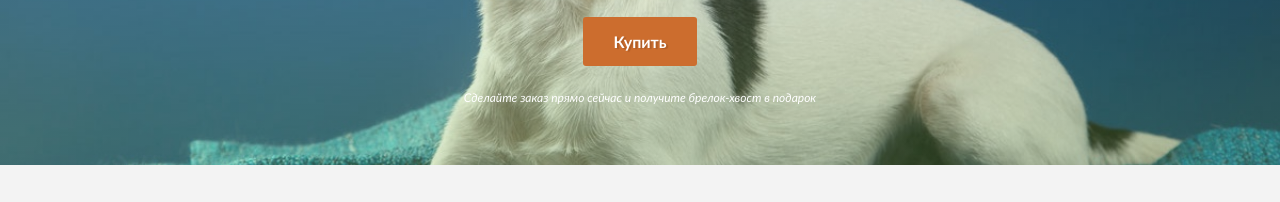
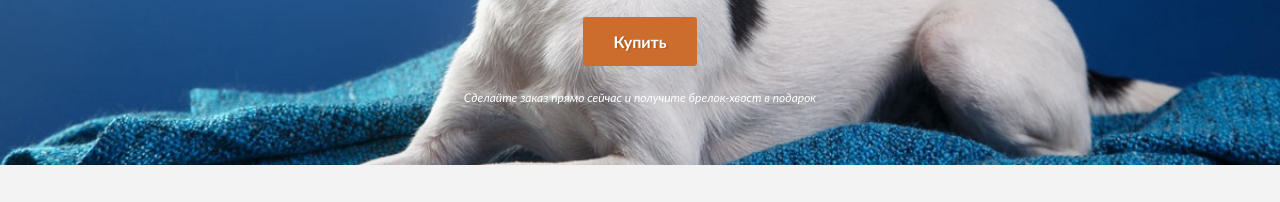
Before and after one commit to bondarev075/toy-foxterrier, a plain HTML site: page index.html in a window 1280 px wide. Shown: the part 374-576 px from the top of the page. Drawn offline with nearby package versions, Linux system fonts and the light colour scheme.

Commit message:
Change intro.css to turn on parallax effect

```diff
--- a/style/intro.css
+++ b/style/intro.css
@@ -1,10 +1,5 @@
 .intro {
   background-color: rgba(0, 0, 0, 0);
-  background-image: linear-gradient(
-      rgba(138, 186, 86, 0),
-      rgba(138, 186, 86, 0.3) 95%
-    ),
-    url("../images/intro.jpg");
   background-size: cover;
   background-repeat: no-repeat;
   background-attachment: scroll, fixed;
```
